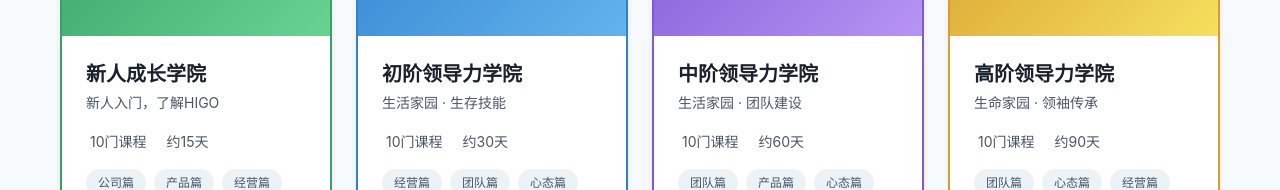
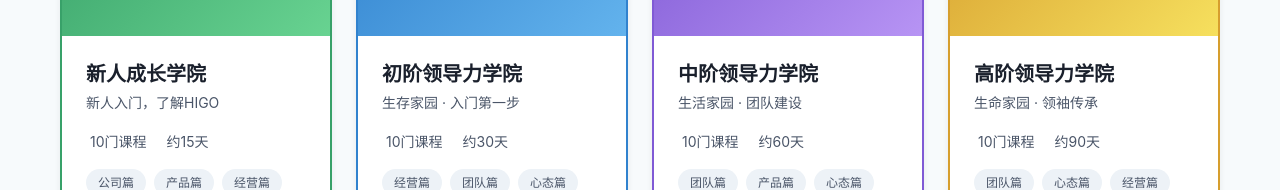
Before and after one commit to BOB-Z-PRO/higo-business-school, a Next.js app: page / in a window 1280 px wide. Shown: the part 1098-1288 px from the top of the page. Built offline with nearby package versions, Linux system fonts and the light colour scheme.

Commit message:
Fix svip school subtitle to 生存家园 · 入门第一步

```diff
--- a/src/app/page.tsx
+++ b/src/app/page.tsx
@@ -4,7 +4,7 @@
 
 const schools = [
   { id: 'new', name: '新人成长学院', subtitle: '新人入门，了解HIGO', icon: '🌱', color: '#38A169', gradient: 'linear-gradient(135deg, #38A169 0%, #68D391 100%)', courses: 10, duration: '约15天', tags: ['公司篇', '产品篇', '经营篇'] },
-  { id: 'svip', name: '初阶领导力学院', subtitle: '生活家园 · 生存技能', icon: '🔮', color: '#3182CE', gradient: 'linear-gradient(135deg, #3182CE 0%, #63B3ED 100%)', courses: 10, duration: '约30天', tags: ['经营篇', '团队篇', '心态篇'] },
+  { id: 'svip', name: '初阶领导力学院', subtitle: '生存家园 · 入门第一步', icon: '🔮', color: '#3182CE', gradient: 'linear-gradient(135deg, #3182CE 0%, #63B3ED 100%)', courses: 10, duration: '约30天', tags: ['经营篇', '团队篇', '心态篇'] },
   { id: 'diamond', name: '中阶领导力学院', subtitle: '生活家园 · 团队建设', icon: '💎', color: '#805AD5', gradient: 'linear-gradient(135deg, #805AD5 0%, #B794F4 100%)', courses: 10, duration: '约60天', tags: ['团队篇', '产品篇', '心态篇'] },
   { id: 'black', name: '高阶领导力学院', subtitle: '生命家园 · 领袖传承', icon: '👑', color: '#D69E2E', gradient: 'linear-gradient(135deg, #D69E2E 0%, #F6E05E 100%)', courses: 10, duration: '约90天', tags: ['团队篇', '心态篇', '经营篇'] },
 ]
```
